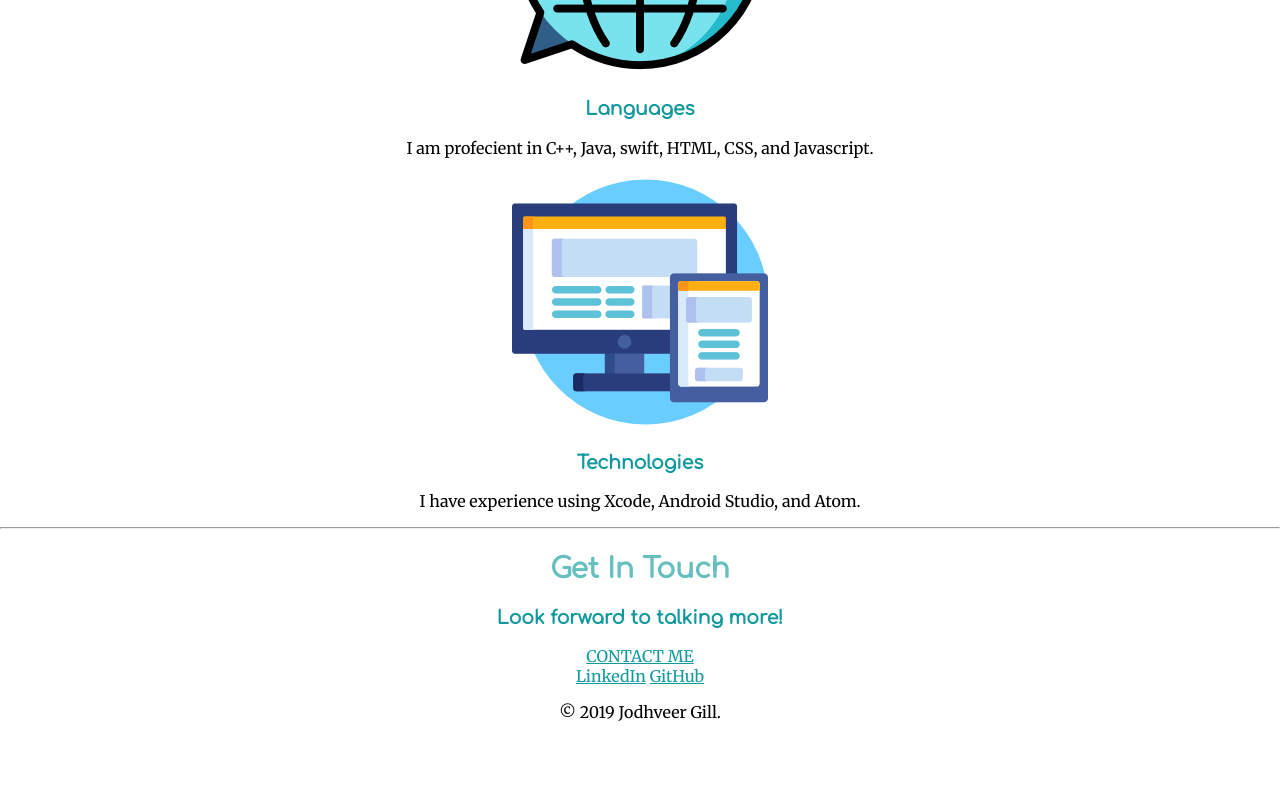
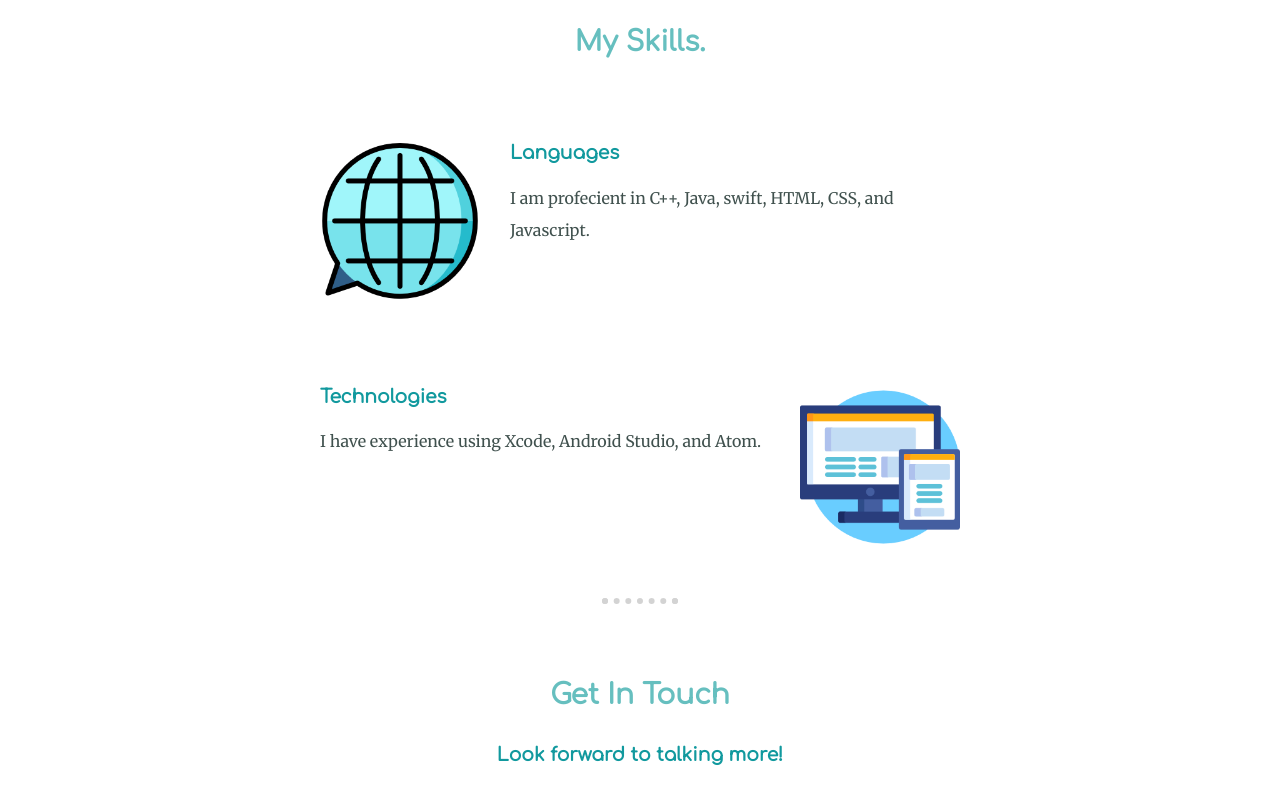
Before and after one commit to JodhveerGill/Practice-Profile-Site, a plain HTML site: page index.html in a window 1280 px wide. Shown: the part 1180-1976 px from the top of the page. Before the commit the page ends 1918 px from the top, so only its background shows below. Drawn offline with Linux system fonts and the light colour scheme.

Commit message:
Finished css styling

```diff
--- a/css/styles.css
+++ b/css/styles.css
@@ -2,6 +2,7 @@ body {
   margin: 0;
   text-align: center;
   font-family: 'Merriweather', serif;
+  color: #40514E;
 }
 
 h1 {
@@ -11,34 +12,90 @@ h1 {
   font-family: 'Rochester', cursive;
   margin: 50px auto 0 auto;
 }
-.intro {
-  font-weight: normal;
-  font-family: 'Merriweather', serif;
-}
 
 h2 {
   font-family: 'Comfortaa', cursive;
   font-size: 1.75rem;
   color: #66BFBF;
+  padding-bottom: 10px;
 }
 
 h3 {
   font-family: 'Comfortaa', cursive;
   color: #11999E;
 }
+
+p {
+  line-height: 2;
+}
+
 a {
   color: #11999E;
+  text-decoration: none;
+  margin: 10px 20px;
+}
+
+a:hover {
+  color: #eaf6f6;
+}
+
+hr {
+  width: 5%;
+  border: dotted 6px;
+  border-bottom: none;
+  color: rgb(211, 211, 211);
+  margin: 75px auto;
 }
 
 .topBox {
-  background-color: #e4f9f5;
+  background-color: #eaf6f6;
   position: relative;
   padding-top: 75px;
 }
 
-.midBox {}
+.midBox {
+  margin: 50px 0;
+}
 
-.bottomBox {}
+.bottomBox {
+  background-color: #66BFBF;
+  padding: 50px 0 20px;
+}
+
+.introText {
+  font-weight: normal;
+  font-family: 'Merriweather', serif;
+}
+
+.profile {
+  width: 30%;
+  margin: auto;
+}
+
+.skill-row {
+  width: 50%;
+  margin: 75px auto 75px auto;
+  text-align: left;
+  padding-bottom: 50px;
+}
+
+.skills-Header {
+  margin: 75px auto 75px auto;
+}
+
+.contact-me {
+  margin: 75px auto;
+}
+
+.contact-text {
+  margin: 0 auto 40px;
+}
+
+.copyright {
+  color: #EAF6F6;
+  font-size: 0.75rem;
+  padding: 20px 0 0;
+}
 
 .bottomCloud {
   position: absolute;
@@ -56,3 +113,43 @@ a {
   border-radius: 50%;
   width: 200px;
 }
+
+.language-img {
+  width: 10rem;
+  float: left;
+  margin-right: 30px;
+}
+
+.technology-img {
+  width: 10rem;
+  float: right;
+  margin-left: 30px;
+}
+
+.butn {
+  background: #11cdd4;
+  background-image: -webkit-linear-gradient(top, #11cdd4, #11999e);
+  background-image: -moz-linear-gradient(top, #11cdd4, #11999e);
+  background-image: -ms-linear-gradient(top, #11cdd4, #11999e);
+  background-image: -o-linear-gradient(top, #11cdd4, #11999e);
+  background-image: linear-gradient(to bottom, #11cdd4, #11999e);
+  -webkit-border-radius: 8;
+  -moz-border-radius: 8;
+  border-radius: 8px;
+  font-family: 'Comfortaa', cursive;
+  color: #ffffff;
+  font-size: 15px;
+  padding: 10px 20px 10px 20px;
+  text-decoration: none;
+  margin: 100px auto;
+}
+
+.butn:hover {
+  background: #30e3cb;
+  background-image: -webkit-linear-gradient(top, #30e3cb, #2bc4ad);
+  background-image: -moz-linear-gradient(top, #30e3cb, #2bc4ad);
+  background-image: -ms-linear-gradient(top, #30e3cb, #2bc4ad);
+  background-image: -o-linear-gradient(top, #30e3cb, #2bc4ad);
+  background-image: linear-gradient(to bottom, #30e3cb, #2bc4ad);
+  text-decoration: none;
+}
--- a/index.html
+++ b/index.html
@@ -13,7 +13,7 @@
   <div class="topBox">
     <img class="topCloud" src="images/cloud.png" alt="cloud-img">
     <h1>I'm Jodhveer.</h1>
-    <h2 class="intro">a programmer.</h2>
+    <h2 class="introText">a programmer.</h2>
     <img class="bottomCloud" src="images/cloud.png" alt="cloud-img">
     <img src="images/mountain.png" alt="mountain-img">
   </div>
@@ -25,14 +25,14 @@
     </div>
     <hr>
     <div class="skills">
-      <h2>My Skills.</h2>
+      <h2 class="skills-Header">My Skills.</h2>
       <div class="skill-row">
-        <img class="" src="images/translation.png" alt="">
+        <img class="language-img" src="images/translation.png" alt="">
         <h3>Languages</h3>
         <p>I am profecient in C++, Java, swift, HTML, CSS, and Javascript. </p>
       </div>
       <div class="skill-row">
-        <img class="" src="images/responsive.png" alt="">
+        <img class="technology-img" src="images/responsive.png" alt="">
         <h3>Technologies</h3>
         <p>I have experience using Xcode, Android Studio, and Atom. </p>
       </div>
@@ -40,15 +40,15 @@
     <hr>
     <div class="contact-me">
       <h2>Get In Touch</h2>
-      <h3>Look forward to talking more!</h3>
-      <a class="btn" href="jodhveergill55@gmail.com">CONTACT ME</a>
+      <h3 class="contact-text">Look forward to talking more!</h3>
+      <a class="butn" href="jodhveergill55@gmail.com">CONTACT ME</a>
     </div>
   </div>
 
   <div class="bottomBox">
     <a class="footer-link" href="https://www.linkedin.com/in/jodhveergill/">LinkedIn</a>
     <a class="footer-link" href="https://github.com/JodhveerGill">GitHub</a>
-    <p>© 2019 Jodhveer Gill.</p>
+    <p class="copyright">© 2019 Jodhveer Gill.</p>
   </div>
 </body>
 
```
